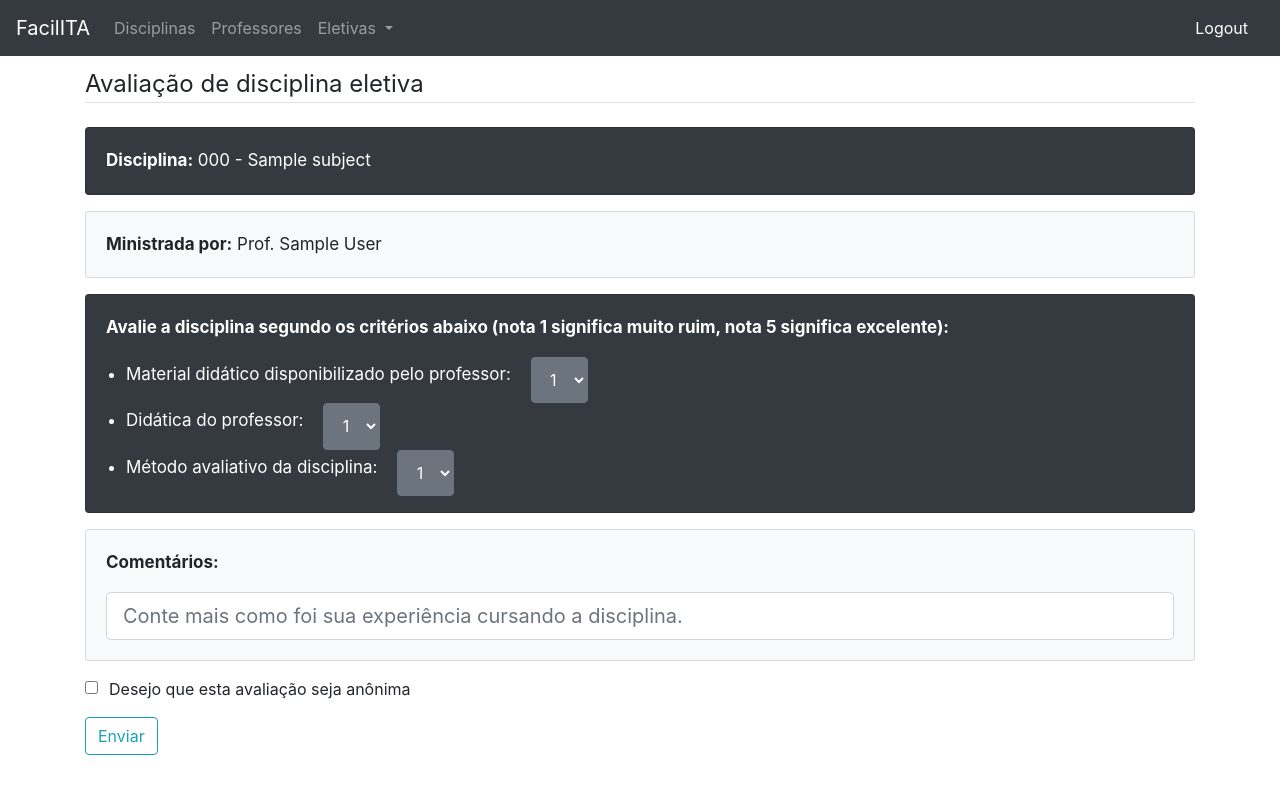
After one commit to raissabmpimentel/facilita, a Flask app: page /ratingsubjects/1 in a window 1280 px wide. The commit adds this page. Run offline with Flask 2, Linux system fonts and the light colour scheme; a user stored in the database is signed in; tables that the repository leaves empty hold one stand-in row (values such as "Sample post"); some libraries are stand-ins or nearby versions.

Commit message:
rating subjects page done

```diff
--- a/application/forms.py
+++ b/application/forms.py
@@ -42,7 +42,7 @@ class TeacherSearchForm(FlaskForm):
 
 class SubjectSearchForm(FlaskForm):
     #choices = [('name', 'Nome da disciplina'), ('code', 'Sigla da disciplina'), ('teacher', 'Nome do professor')]
-    choices = [('name', 'Nome da disciplina'), ('code', 'Sigla da disciplina'), ('class', 'Turma')]
+    choices = [('name', 'Nome da disciplina'), ('code', 'Sigla da disciplina')]
     typeOfSearch = SelectField('Tipo de Busca', choices=choices, validators=[DataRequired()])
     subject = StringField('Nome da disciplina', validators=[DataRequired()], render_kw={"placeholder": "Digite o nome da disciplina"})
     submit = SubmitField('Buscar')
@@ -50,3 +50,12 @@ class SubjectSearchForm(FlaskForm):
 class AddSubjectForm(FlaskForm):
     subject = StringField('Nome da disciplina')
     submit = SubmitField('Buscar')
+
+class RateSubjectForm(FlaskForm):
+    choices = [('1', '1'), ('2', '2'), ('3', '3'), ('4', '4'), ('5', '5')]
+    courseware = SelectField('Material Didático disponibilizado pelo professor:', choices=choices, validators=[DataRequired()])
+    teacherRate = SelectField('Didática do professor:', choices=choices, validators=[DataRequired()])
+    evaluationMethod = SelectField('Método avaliativo da disciplina:', choices=choices, validators=[DataRequired()])
+    anonymous = BooleanField('Desejo que esta avaliação seja anônima')
+    comment = StringField('Comentário', validators=[DataRequired()], render_kw={"placeholder": "Conte mais como foi sua experiência cursando a disciplina."})
+    submit = SubmitField('Enviar')
--- a/application/routes.py
+++ b/application/routes.py
@@ -3,12 +3,12 @@
 from flask import render_template, redirect, url_for, flash
 from flask import request
 from application import app, bcrypt, db
-from application.forms import RegistrationForm, LoginForm, TeacherSearchForm, SubjectSearchForm
+from application.forms import RegistrationForm, LoginForm, TeacherSearchForm, SubjectSearchForm, RateSubjectForm
 from flask_wtf import Form
 from wtforms.validators import DataRequired
 from wtforms import StringField
 from flask_login import login_user, current_user, logout_user, login_required
-from application.models import User, Teacher, Subject
+from application.models import User, Teacher, Subject, RatingElectiveSubject
 from contextlib import contextmanager
 
 @app.route("/")
@@ -33,7 +33,7 @@ def removeSubjects():
                     db.session.flush()
                     db.session.commit()
             else:
-                flash('É preciso selecionar disciplinas para removê-las.', 'danger')
+                flash('É preciso selecionar uma disciplina para removê-la.', 'danger')
             return redirect(url_for('editSubjects'))
     else:
         return redirect(url_for('login'))
@@ -68,22 +68,20 @@ def addSubjects():
                 subjectsAux = Subject.query.filter(Subject.name.contains(form.subject.data)).all()
             elif form.typeOfSearch.data == 'code':
                 subjectsAux = Subject.query.filter(Subject.code.contains(form.subject.data)).all()
-            elif form.typeOfSearch.data == 'class':
-                subjectsAux = Subject.query.filter(Subject.classITA.contains(form.subject.data)).all()
             # else:
                 # subjectsAux = Subject.query.filter(Subject.teachers.contains(form.subject.data)).all()
             if subjectsAux:
                 subjects = showAllSubjectsButTheOnesUserIsFollowing(subjectsAux)
                 if not subjects:
-                    flash('Você está cursando todas as disciplina encontradas com a palavra-chave buscada.', 'warning')
+                    flash('Você está cursando todas as disciplinas encontradas com a palavra-chave buscada.', 'warning')
             else:
-                flash('Disciplina não encontrada', 'danger')
+                flash('Disciplina não encontrada.', 'danger')
             return render_template('addsubjects.html', subjects=subjects, form=form)
         else:
             subjectsAux = Subject.query.all()
             subjects = showAllSubjectsButTheOnesUserIsFollowing(subjectsAux)
             if not subjects:
-                flash('Você está cursando todas as disciplina encontradas com a palavra-chave buscada.', 'warning')
+                flash('Você está cursando todas as disciplinas encontradas com a palavra-chave buscada.', 'warning')
             return render_template('addsubjects.html', subjects=subjects, form=form)
     else:
         return redirect(url_for('login'))
@@ -133,7 +131,7 @@ def login():
                 login_user(user, remember=form.remember.data)
                 return redirect(url_for('home'))
             else:
-                flash('Login não realizado. Por favor verifique seu email e senha', 'danger')
+                flash('Login não realizado. Por favor verifique seu email e senha.', 'danger')
     return render_template('login.html', title='Login', form=form)
 
 @app.route("/logout")
@@ -151,7 +149,7 @@ def teacher(routeIdentifier):
             if teachers:
                 return render_template('chooseteacher.html', teachers=teachers, form=form)
             else:
-                flash('Professor não encontrado', 'danger')
+                flash('Professor não encontrado.', 'danger')
                 return render_template('teacher.html', teacher=None, subjects=None, form=form)
         if routeIdentifier:
             teacher = Teacher.query.filter_by(routeIdentifier=routeIdentifier).first_or_404(description='There is no data with the route identifier {}'.format(routeIdentifier))
@@ -166,3 +164,68 @@ def teacher(routeIdentifier):
 
         return render_template('teacher.html', teacher=None, subjects=None, form=form)
     return redirect(url_for('login'))
+
+def showAllSubjectsButTheOnesUserHasRatedOrIsFollowing(subjectsAux):
+    subjects = []
+    for subject in subjectsAux:
+        if subject.classITA == 'Eletiva':
+            foundUser = False
+            for rating in subject.ratings:
+                if rating.raterId == current_user.id:
+                    foundUser = True
+                    break
+            if not foundUser:
+                for student in subject.students:
+                    if student.id == current_user.id:
+                        foundUser = True
+                        break
+                if not foundUser:
+                    subjects.append(subject)
+    return subjects
+
+@app.route("/ratesubjects", methods=['GET', 'POST'])
+def rateSubjects():
+    if current_user.is_authenticated:
+        form = SubjectSearchForm()
+        subjects = []
+        if form.validate_on_submit():
+            if form.typeOfSearch.data == 'name':
+                subjectsAux = Subject.query.filter(Subject.name.contains(form.subject.data)).all()
+            elif form.typeOfSearch.data == 'code':
+                subjectsAux = Subject.query.filter(Subject.code.contains(form.subject.data)).all()
+            # else:
+                # subjectsAux = Subject.query.filter(Subject.teachers.contains(form.subject.data)).all()
+            if subjectsAux:
+                subjects = showAllSubjectsButTheOnesUserHasRatedOrIsFollowing(subjectsAux)
+                if not subjects:
+                    flash('Você já avaliou ou está cursando todas as disciplinas encontradas com a palavra-chave buscada.', 'warning')
+            else:
+                flash('Disciplina não foi encontrada ou não é eletiva.', 'danger')
+        else:
+            subjectsAux = Subject.query.all()
+            subjects = showAllSubjectsButTheOnesUserHasRatedOrIsFollowing(subjectsAux)
+        return render_template('choosesubjecttorate.html', subjects=subjects, form=form)
+    else:
+        return redirect(url_for('login'))
+
+@app.route("/ratingsubjects", defaults={'subjId': None})
+@app.route("/ratingsubjects/<subjId>", methods=['GET', 'POST'])
+def ratingSubjects(subjId):
+    if current_user.is_authenticated:
+        if subjId:
+            subject = Subject.query.filter_by(id=subjId).first()
+            teachers = ""
+            for teacher in subject.teachers:
+                if teachers != "":
+                    teachers = teachers + ", "
+                teachers = teachers + "Prof. " + teacher.name
+        form = RateSubjectForm()
+        if form.validate_on_submit():
+            rating = RatingElectiveSubject(subject, current_user, form.anonymous.data, form.courseware.data, form.teacherRate.data, form.evaluationMethod.data, form.comment.data)
+            db.session.add(rating)
+            db.session.flush()
+            db.session.commit()
+            flash('Sua avaliação foi adicionada! Muito obrigado pela contribuição.', 'success')
+            return redirect(url_for('rateSubjects'))
+        return render_template('ratingsubjects.html', subject=subject, teachers=teachers, form=form)
+    return redirect(url_for('login'))
--- a/application/templates/navbarmenu.html
+++ b/application/templates/navbarmenu.html
@@ -14,8 +14,9 @@
           Eletivas
         </a>
         <div class="dropdown-menu" aria-labelledby="navbarDropdown">
-          <a class="dropdown-item" href="#">Buscar Eletivas</a>
-          <a class="dropdown-item" href="#">Avaliar Eletivas</a>
+          <a class="dropdown-item" href="#">Buscar disciplinas eletivas</a>
+          <a class="dropdown-item" href="{{ url_for('rateSubjects') }}">Avaliar disciplinas eletivas</a>
+          <a class="dropdown-item" href="#">Editar avaliações realizadas</a>
         </div>
       </li>
     </ul>
--- /dev/null
+++ b/application/templates/ratingsubjects.html
@@ -0,0 +1,100 @@
+{% extends "navbarmenu.html" %}
+
+{% block content %}
+	<div class="content-section">
+        <form method="POST" action="">
+            {{ form.hidden_tag() }}
+            <fieldset class="form-group">
+                <legend class="border-bottom mb-4">Avaliação de disciplina eletiva</legend>
+								<div class="card text-white bg-dark mb-3" style="max-width: 1200px;">
+									<div style="display: flex;">
+										<p style="font-size:17px; margin-right: 20px; margin-left: 20px; margin-top: 20px; margin-bottom: 20px;"><strong>Disciplina:</strong> {{subject.code}} - {{subject.name}}</p>
+									</div>
+								</div>
+
+								<div class="card text-black bg-light mb-3" style="max-width: 1200px;">
+									<div style="display: flex;">
+										<p style="font-size:17px; margin-right: 20px; margin-left: 20px; margin-top: 20px; margin-bottom: 20px;"><strong>Ministrada por:</strong> {{teachers}}</p>
+									</div>
+								</div>
+
+								<div class="card text-white bg-dark mb-3" style="max-width: 1200px;">
+								<div>
+									<p style="font-size:17px; margin-top: 20px; margin-left: 20px;"><strong>Avalie a disciplina segundo os critérios abaixo (nota 1 significa muito ruim, nota 5 significa excelente):</strong></p>
+								</div>
+
+								<ul>
+								<li>
+									<div style="display: flex;">
+							      <p style="font-size:17px; margin-right: 20px; margin-top: 5px;">Material didático disponibilizado pelo professor:</p>
+										{% if form.courseware.errors %}
+												{{ form.courseware(class="btn btn-secondary dropdown-toggle") }}
+												<div class="invalid-feedback">
+														{% for error in form.courseware.errors %}
+																<span>{{ error }}</span>
+														{% endfor %}
+												</div>
+										{% else %}
+												{{ form.courseware(class="btn btn-secondary dropdown-toggle") }}
+										{% endif %}
+							    </div>
+								</li>
+								<li>
+									<div style="display: flex;">
+							      <p style="font-size:17px; margin-right: 20px; margin-top: 5px;">Didática do professor:</p>
+										{% if form.teacherRate.errors %}
+												{{ form.teacherRate(class="btn btn-secondary dropdown-toggle") }}
+												<div class="invalid-feedback">
+														{% for error in form.teacherRate.errors %}
+																<span>{{ error }}</span>
+														{% endfor %}
+												</div>
+										{% else %}
+												{{ form.teacherRate(class="btn btn-secondary dropdown-toggle") }}
+										{% endif %}
+							    </div>
+								</li>
+								<li>
+									<div style="display: flex;">
+							      <p style="font-size:17px; margin-right: 20px; margin-top: 5px;">Método avaliativo da disciplina:</p>
+										{% if form.evaluationMethod.errors %}
+												{{ form.evaluationMethod(class="btn btn-secondary dropdown-toggle") }}
+												<div class="invalid-feedback">
+														{% for error in form.evaluationMethod.errors %}
+																<span>{{ error }}</span>
+														{% endfor %}
+												</div>
+										{% else %}
+												{{ form.evaluationMethod(class="btn btn-secondary dropdown-toggle") }}
+										{% endif %}
+							    </div>
+								</li>
+								</ul>
+								</div>
+
+							<div class="card text-black bg-light mb-3" style="max-width: 1200px;">
+								 <p style="font-size:17px; margin-left: 20px; margin-right: 20px; margin-top: 20px;"><strong>Comentários:</strong></p>
+								 <div style="margin-left: 20px; margin-right: 20px; margin-bottom: 20px;">
+                    {% if form.comment.errors %}
+                        {{ form.comment(class="form-control form-control-lg is-invalid") }}
+                        <div class="invalid-feedback">
+                            {% for error in form.comment.errors %}
+                                <span>{{ error }}</span>
+                            {% endfor %}
+                        </div>
+                    {% else %}
+                        {{ form.comment(class="form-control form-control-lg") }}
+                    {% endif %}
+									</div>
+            </div>
+						<div style="display: flex;">
+						{{ form.anonymous.label(class="form-check-label ml-4") }}
+						{{ form.anonymous(class="form-check-input ml-0") }}
+						</div>
+            </fieldset>
+            <div class="form-group">
+                {{ form.submit(class="btn btn-outline-info") }}
+            </div>
+        </form>
+    </div>
+{% endblock content %}
```
Also changed, not shown: application/models.py (+24 -0 lines), application/templates/choosesubjecttorate.html (added, +49 -0 lines), application/templates/searchsubject.html (added, +37 -0 lines), insertingData.py (+10 -0 lines).
